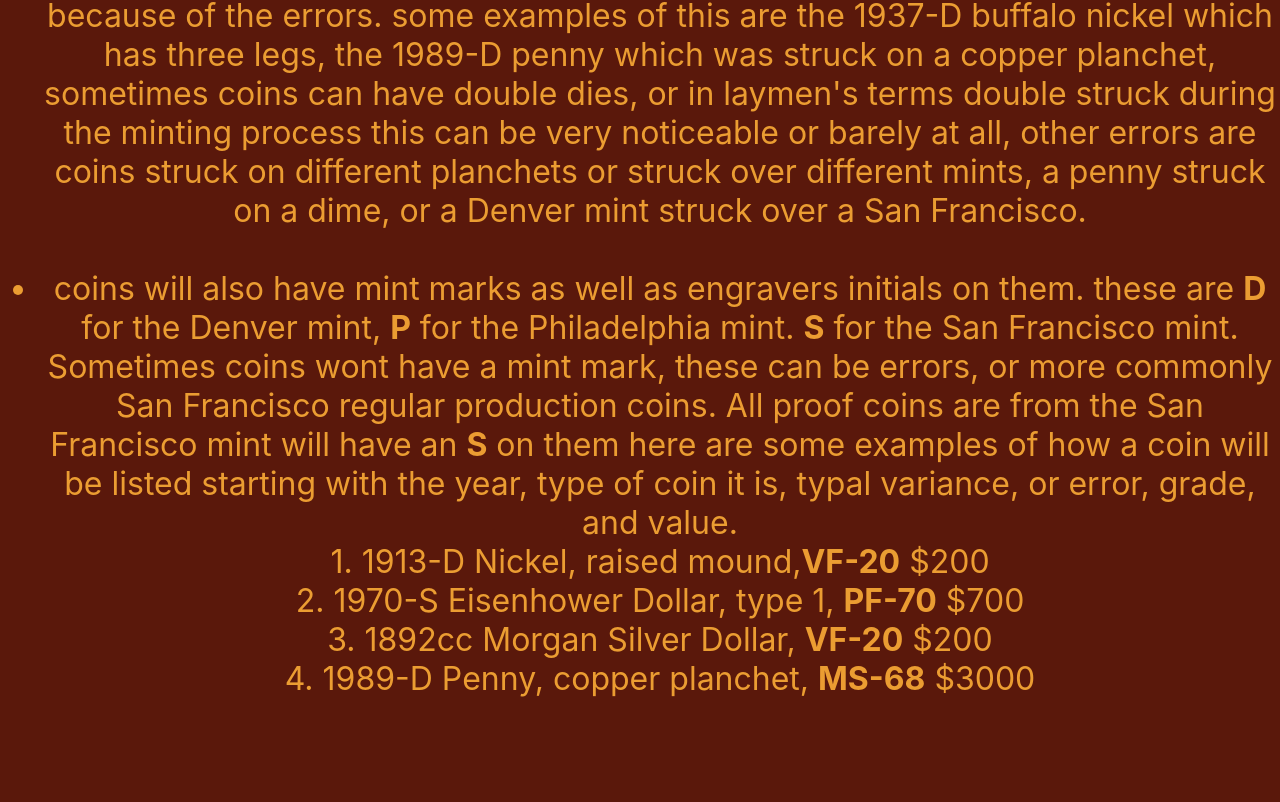
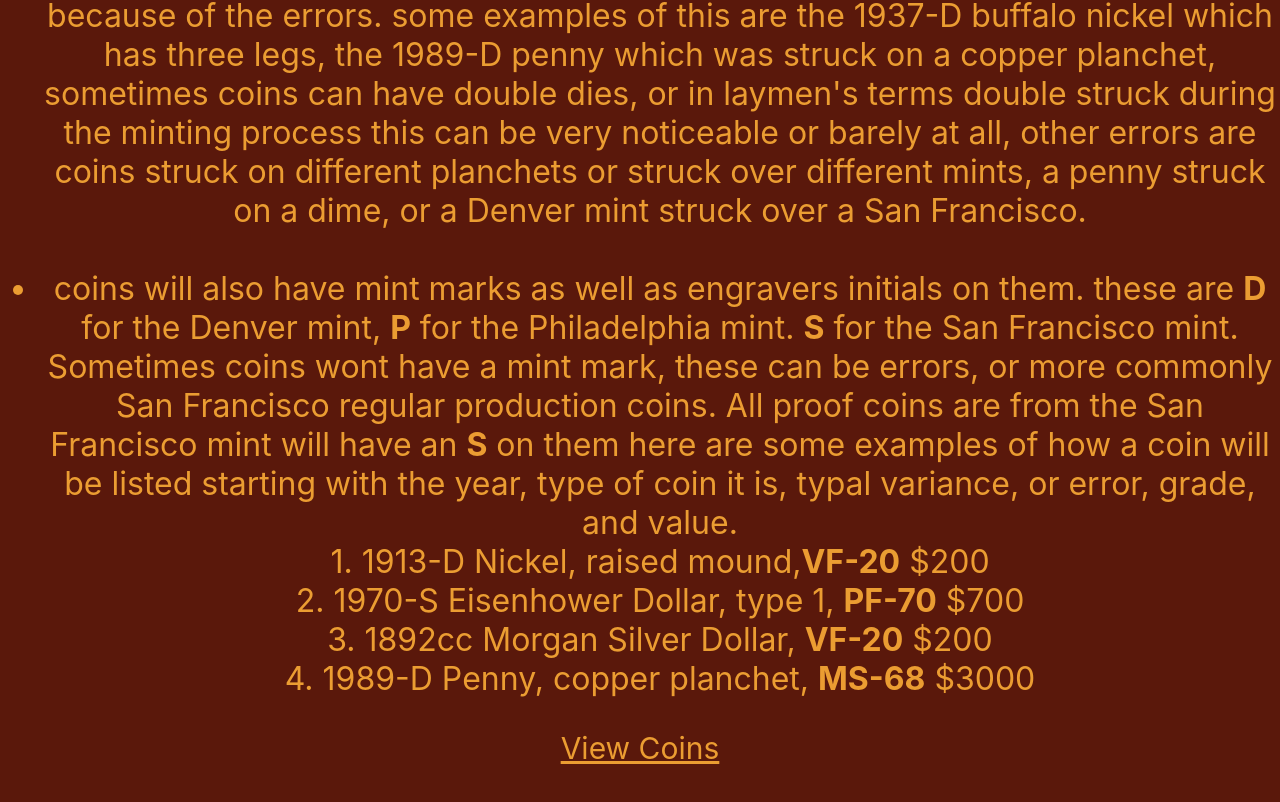
Before and after one commit to NekoCarreraDesigns/geeks-antiques, a React (Create React App) app in the folder geeks-antiques/: page /coins in a window 1280 px wide. Shown: the part 2340-3142 px from the top of the page. Before the commit the page ends 3070 px from the top, so only its background shows below. Built offline with nearby package versions, Linux system fonts and the light colour scheme; a web font is replaced by a local one.

Commit message:
added link and styled the link

```diff
--- a/geeks-antiques/src/components/Numisma/index.js
+++ b/geeks-antiques/src/components/Numisma/index.js
@@ -112,6 +112,9 @@ function Numisma() {
           </li>
         </ul>
       </div>
+      <a href='coins-view' className='coins-view-link'>
+        View Coins
+      </a>
     </div>
   );
 }
--- a/geeks-antiques/src/components/Numisma/style.css
+++ b/geeks-antiques/src/components/Numisma/style.css
@@ -29,3 +29,13 @@
   font-weight: 200;
   color: rgb(235, 157, 50);
 }
+
+.coins-view-link {
+  color: rgb(235, 157, 50);
+  font-size: 30px;
+  padding: 100px;
+}
+
+.coins-view-link:hover {
+  color: rgb(133, 11, 135);
+}
```
